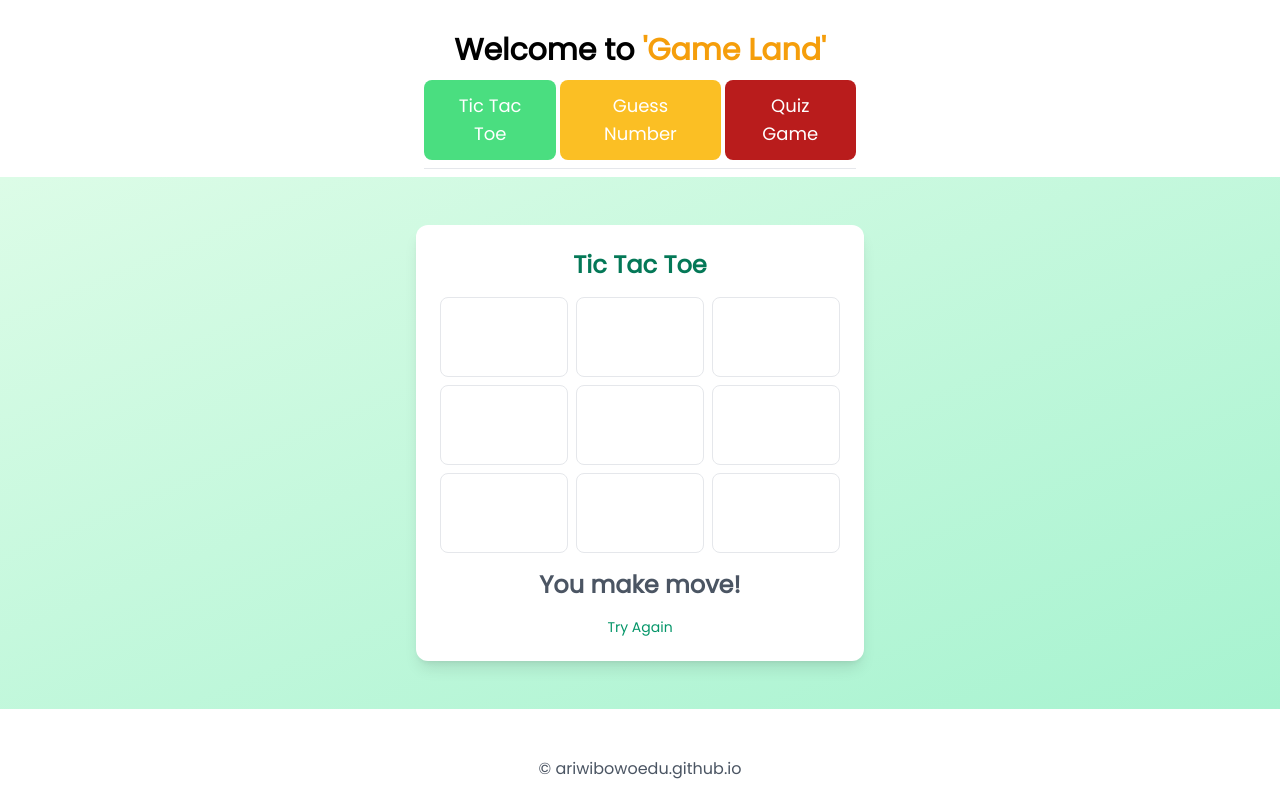
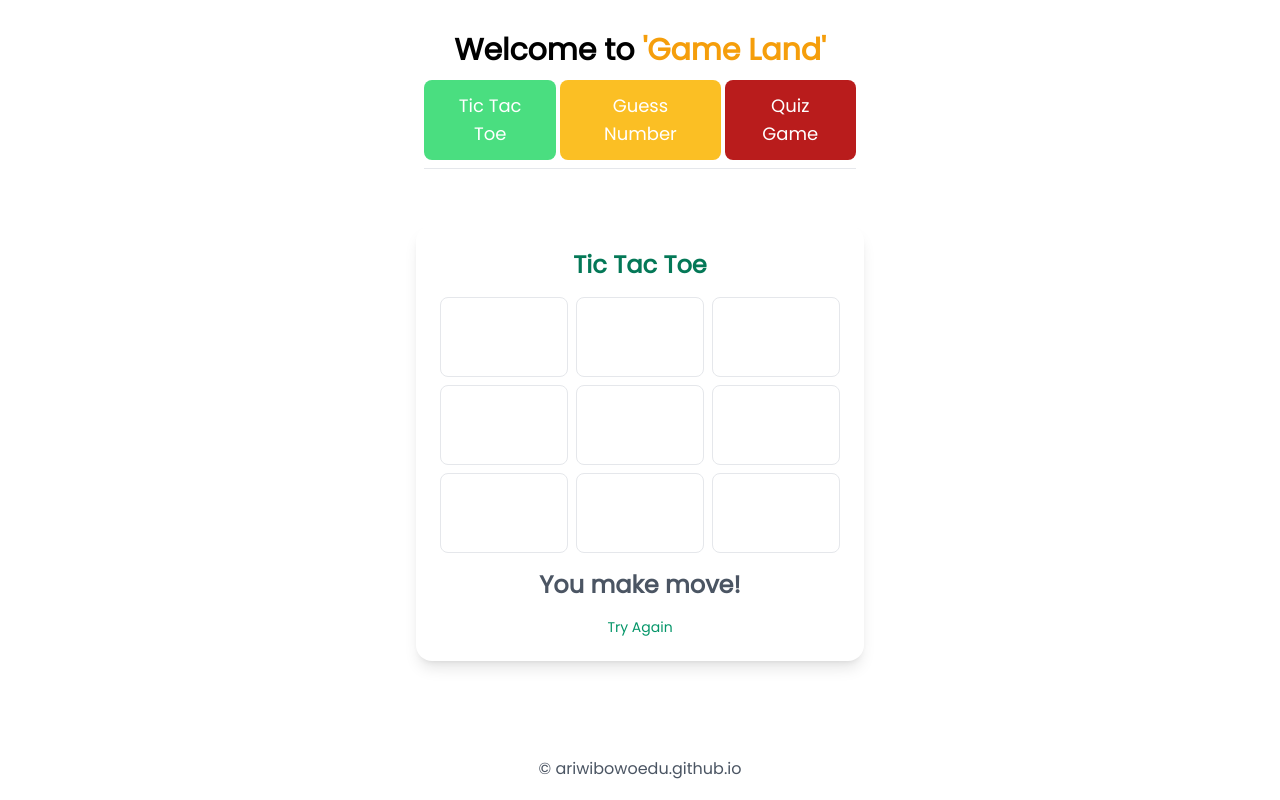
Before and after one commit to ariwibowoedu/vue-games, a Vue app: page / in a window 1280 px wide. Both pictures are taken after a click on the button "Tic Tac Toe". Built offline with nearby package versions, Linux system fonts and the light colour scheme.

Commit message:
change link footer to ariwibowoedu.github.io

```diff
--- a/src/App.vue
+++ b/src/App.vue
@@ -36,7 +36,7 @@
   <footer class="max-w-xl mx-auto text-center mt-12">
     <p class="text-md text-gray-600">
       &copy;
-      <a href="https://ariwibowoedu.github.io/portofolio-v6" target="_blank">
+      <a href="https://ariwibowoedu.github.io" target="_blank">
         ariwibowoedu.github.io
       </a>
     </p>
--- a/src/components/NumberGuess.vue
+++ b/src/components/NumberGuess.vue
@@ -1,7 +1,5 @@
 <template>
-  <div
-    class="flex items-center justify-center p-2 bg-gradient-to-br from blue-100 to-indigo-200"
-  >
+  <div class="flex items-center justify-center p-2">
     <div
       ref="componentRef"
       class="max-w-md mx-auto bg-white p-8 border rounded-2xl shadow-lg animaate-fade-in"
--- a/src/components/QuizGame.vue
+++ b/src/components/QuizGame.vue
@@ -1,9 +1,7 @@
 <template>
-  <div
-    class="p-12 flex items-center justify-center bg-gradient-to-br from-yellow-100 to-amber-200"
-  >
+  <div class="p-12 flex items-center justify-center">
     <div
-      class="bg-white p-6 rounded-xl shadow-lg max-w-md w-full animate-fade-in"
+      class="bg-white p-6 rounded-2xl shadow-lg max-w-md w-full animate-fade-in"
     >
       <h2 class="text-2xl font-bold text-center text-amber-700 mb-4">
         🧠 Quiz Game
--- a/src/components/TicTacToe.vue
+++ b/src/components/TicTacToe.vue
@@ -1,9 +1,7 @@
 <template>
-  <div
-    class="py-12 flex items-center justify-center bg-gradient-to-br from-green-100 to-emerald-200"
-  >
+  <div class="py-12 flex items-center justify-center">
     <div
-      class="mx-4 bg-white p-6 rounded-xl shadow-lg max-w-md w-full animate-fade-in"
+      class="mx-4 bg-white p-6 rounded-2xl shadow-lg max-w-md w-full animate-fade-in"
     >
       <h2 class="text-2xl font-bold text-center text-emerald-700 mb-4">
         Tic Tac Toe
```
